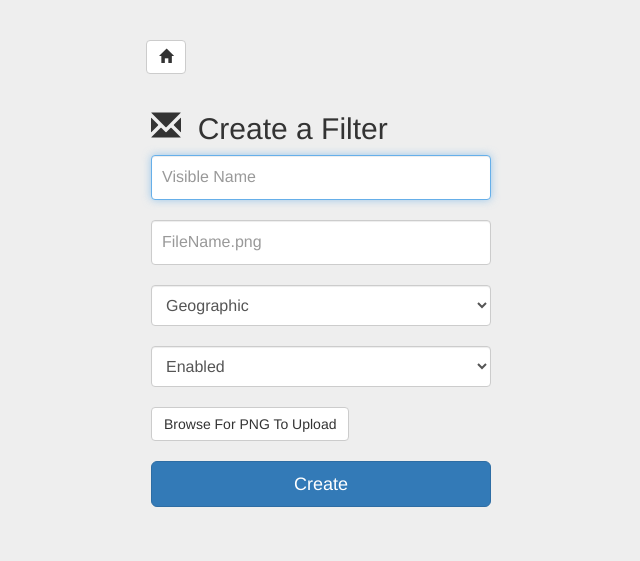
After one commit to graboskyc/HeresGreg, a PHP site: page /a_filter.php in a window 1280 px wide. The commit adds this page. Shown: the top 561 px of the page, without its empty margins (319-959 px from the left). Run offline with PHP 8.4, Linux system fonts and the light colour scheme; a user stored in the database is signed in.

Commit message:
Can upload filters now for admin

```diff
--- /dev/null
+++ b/a_filter.php
@@ -0,0 +1,125 @@
+<?php
+@session_start();
+ini_set('display_errors', 1);
+ini_set('display_startup_errors', 1);
+error_reporting(E_ALL);
+
+if(!isset($_SESSION['un']) || !isset($_SESSION['uid'])) { header('LOCATION: login.php'); }
+require_once('includes/util.php');
+?>
+<!DOCTYPE html>
+<html lang="en">
+  <head>
+    <meta charset="utf-8">
+    <meta http-equiv="X-UA-Compatible" content="IE=edge">
+    <meta name="viewport" content="width=device-width, initial-scale=1">
+
+    <link rel="icon" href="/favicon/favicon.ico">
+    <link rel="apple-touch-icon" sizes="57x57" href="/favicon/apple-icon-57x57.png">
+    <link rel="apple-touch-icon" sizes="60x60" href="/favicon/apple-icon-60x60.png">
+    <link rel="apple-touch-icon" sizes="72x72" href="/favicon/apple-icon-72x72.png">
+    <link rel="apple-touch-icon" sizes="76x76" href="/favicon/apple-icon-76x76.png">
+    <link rel="apple-touch-icon" sizes="114x114" href="/favicon/apple-icon-114x114.png">
+    <link rel="apple-touch-icon" sizes="120x120" href="/favicon/apple-icon-120x120.png">
+    <link rel="apple-touch-icon" sizes="144x144" href="/favicon/apple-icon-144x144.png">
+    <link rel="apple-touch-icon" sizes="152x152" href="/favicon/apple-icon-152x152.png">
+    <link rel="apple-touch-icon" sizes="180x180" href="/favicon/apple-icon-180x180.png">
+    <link rel="icon" type="image/png" sizes="192x192"  href="/favicon/android-icon-192x192.png">
+    <link rel="icon" type="image/png" sizes="32x32" href="/favicon/favicon-32x32.png">
+    <link rel="icon" type="image/png" sizes="96x96" href="/favicon/favicon-96x96.png">
+    <link rel="icon" type="image/png" sizes="16x16" href="/favicon/favicon-16x16.png">
+    <link rel="manifest" href="/favicon//manifest.json">
+    <meta name="msapplication-TileColor" content="#<?php echo THEMECOLOR;?>">
+    <meta name="msapplication-TileImage" content="/favicon/ms-icon-144x144.png">
+    <meta name="theme-color" content="#<?php echo THEMECOLOR;?>" />
+
+    <title>Create a Filter for <?php echo APPNAME;?></title>
+
+    <!-- Bootstrap core CSS -->
+    <link href="css/bootstrap.min.css" rel="stylesheet">
+
+    <!-- IE10 viewport hack for Surface/desktop Windows 8 bug -->
+    <link href="css/ie10-viewport-bug-workaround.css" rel="stylesheet">
+
+    <!-- Custom styles for this template -->
+    <link href="css/signin.css" rel="stylesheet">
+
+    <!-- HTML5 shim and Respond.js for IE8 support of HTML5 elements and media queries -->
+    <!--[if lt IE 9]>
+      <script src="https://oss.maxcdn.com/html5shiv/3.7.2/html5shiv.min.js"></script>
+      <script src="https://oss.maxcdn.com/respond/1.4.2/respond.min.js"></script>
+    <![endif]-->
+
+    <style>
+    .container {
+				width:400px !important;
+			}
+      form {
+        max-width:400px !important;
+      }
+    </style>
+  </head>
+
+  <body>
+
+    <div class="container">
+
+    <div class="header clearfix">
+        <nav>
+            <ul class="nav nav-pills pull-left" style="padding-left:10px;">
+                <button type="button" class="btn btn-default" onclick="window.location='index.php';">
+                    <span class="glyphicon glyphicon-home" aria-hidden="true" ></span>
+                </button>
+            </ul>
+        </nav>
+      </div>
+
+      <form class="form-signin" method="post" action="c_newFilter.php"  enctype="multipart/form-data">
+        <h2 class="form-signin-heading"><span class="glyphicon glyphicon-envelope" aria-hidden="true" ></span>&nbsp; Create a Filter</h2>
+
+        <label for="vis" class="sr-only">Visible Name</label>
+        <input type="text" id="vis" name="vis" class="form-control" placeholder="Visible Name" required autofocus>
+
+        <br>
+
+        <label for="fn" class="sr-only">File Name</label>
+        <input type="text" id="fn" name="fn" class="form-control" placeholder="FileName.png" required>
+
+        <br>
+
+        <label for="type" class="sr-only">Type</label>
+        <select class="form-control" name="type">
+          <option value="geo">Geographic</option>
+          <option value="event">Event</option>
+          <option value="holiday1">Holiday</option>
+          <option value="fun">Fun</option>
+        </select>
+
+        <br>
+
+        <label for="arch" class="sr-only">Archived Flag</label>
+        <select class="form-control" name="arch">
+          <option value="0">Enabled</option>
+          <option value="1">Disabled</option>
+        </select>
+
+        <br>
+
+        <label class="btn btn-default btn-file">
+				Browse For PNG To Upload
+					<input type="file" name="file_attachment" id="file_attachment" style="display: none;">
+        </label>
+
+        <br><br>
+
+        <button class="btn btn-lg btn-primary btn-block" type="submit">Create</button>
+
+      </form>
+
+    </div> <!-- /container -->
+
+
+    <!-- IE10 viewport hack for Surface/desktop Windows 8 bug -->
+    <script src="js/ie10-viewport-bug-workaround.js"></script>
+  </body>
+</html>
--- a/includes/util.php
+++ b/includes/util.php
@@ -131,24 +131,31 @@ function DrawMainMenu($hideUpload, $hidRegistration) {
                     <div class="col-xs-12"><center><h2><span class="glyphicon glyphicon-lock" aria-hidden="true" ></span>&nbsp;Administration</h2></center></div>
                 </div>
                 <div class="row">
-                    <div class="col-xs-4">
+                    <div class="col-xs-3">
                     <button type="button" class="btn btn-danger menubtn" onclick="window.location='c_manualpush.php?redir=index.php';">
                         <span class="glyphicon glyphicon-send" aria-hidden="true" ></span>
                         Pushbullet
                     </button>
                     </div>
 
-                    <div class="col-xs-4">
+                    <div class="col-xs-3">
                     <button type="button" class="btn btn-danger menubtn" onclick="window.location='a_alert.php';">
                         <span class="glyphicon glyphicon-envelope" aria-hidden="true" ></span>
                         Alert
                     </button>
                     </div>
 
-                    <div class="col-xs-4">
+                    <div class="col-xs-3">
                     <button type="button" class="btn btn-danger menubtn" onclick="window.location='a_user.php';">
                         <span class="glyphicon glyphicon-lock" aria-hidden="true" ></span>
                         Users
+                    </button>
+                    </div>
+
+                    <div class="col-xs-3">
+                    <button type="button" class="btn btn-danger menubtn" onclick="window.location='a_filter.php';">
+                        <span class="glyphicon glyphicon-eye-open" aria-hidden="true" ></span>
+                        Filters
                     </button>
                     </div>
                 </div>
```
Also changed, not shown: ChangeLog.php (+24 -0 lines), c_newFilter.php (added, +41 -0 lines).
